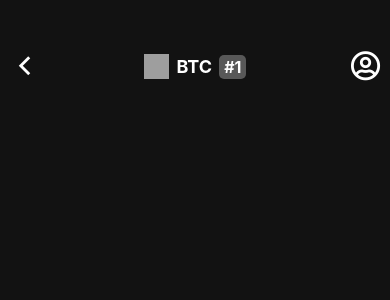
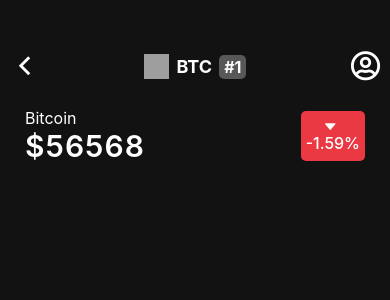
Before and after one commit to paulsimroth/cointracker_app, a React Native app: screen / in a window 390 px wide. Shown: the top 300 px of the page. Built offline with nearby package versions, Linux system fonts and the light colour scheme; grey boxes are pictures that could not be loaded.

Commit message:
coin prices

```diff
--- a/src/screens/CoinDetailScreen/components/CoinDetailHeader/styles.js
+++ b/src/screens/CoinDetailScreen/components/CoinDetailHeader/styles.js
@@ -4,7 +4,7 @@
 
     headerContainer: {
         flexDirection: "row",
-        paddingHorizontal: 10,
+        paddingBottom: 10,
         alignItems: "center",
         justifyContent: "space-between"
     },
--- a/src/screens/CoinDetailScreen/index.jsx
+++ b/src/screens/CoinDetailScreen/index.jsx
@@ -2,6 +2,8 @@
 import { View, Text, Image } from "react-native";
 import CoinDetailHeader from "./components/CoinDetailHeader";
 import Coin from '../../../assets/data/crypto.json';
+import styles from "./styles";
+import { AntDesign } from '@expo/vector-icons';
 
 const CoinDetailScreen = () => {
 
@@ -9,17 +11,42 @@
         image: { small },
         name,
         symbol,
-        market_data: { market_cap_rank },
+        market_data: {
+            market_cap_rank,
+            current_price,
+            price_change_percentage_24h
+        },
     } = Coin;
 
+    const precentageColor = price_change_percentage_24h < 0 ? "#ea3943" : '#16c784';
+
     return (
-        <View >
+        <View style={{ paddingHorizontal: 10 }}>
             <CoinDetailHeader
                 image={small}
                 name={name}
                 symbol={symbol}
                 marketCapRank={market_cap_rank}
             />
+            <View style={styles.priceContainer}>
+                <View>
+                    <Text style={styles.name}>{name}</Text>
+                    <Text style={styles.currentPrice}>${current_price.usd}</Text>
+                </View>
+                <View style={{backgroundColor: precentageColor, paddingHorizontal: 5, paddingVertical: 8, borderRadius: 5}}>
+                    <AntDesign
+                        name={price_change_percentage_24h < 0 ? "caretdown" : "caretup"}
+                        size={12}
+                        color={"white"}
+                        style={{ alignSelf: "center", marginRight: 5 }}
+                    />
+                    <Text style={styles.priceChange}>
+                        {price_change_percentage_24h.toFixed(2)}%
+                    </Text>
+                </View>
+
+            </View>
+
         </View>
     );
 };
--- /dev/null
+++ b/src/screens/CoinDetailScreen/styles.js
@@ -0,0 +1,29 @@
+import { StyleSheet } from "react-native";
+
+const styles = StyleSheet.create({
+
+    currentPrice: {
+        color: "white",
+        fontSize: 30,
+        fontWeight: "600",
+        letterSpacing: 1,
+    },
+    name: {
+        color: "white",
+        fontSize: 16,
+    },
+    priceContainer: {
+        padding: 15,
+        flexDirection: "row",
+        justifyContent: "space-between",
+        alignItems: "center",
+    },
+    priceChange: {
+        color: "white",
+        fontSize: 16,
+        fontWeight: "500",
+    }
+
+});
+
+export default styles;
```
